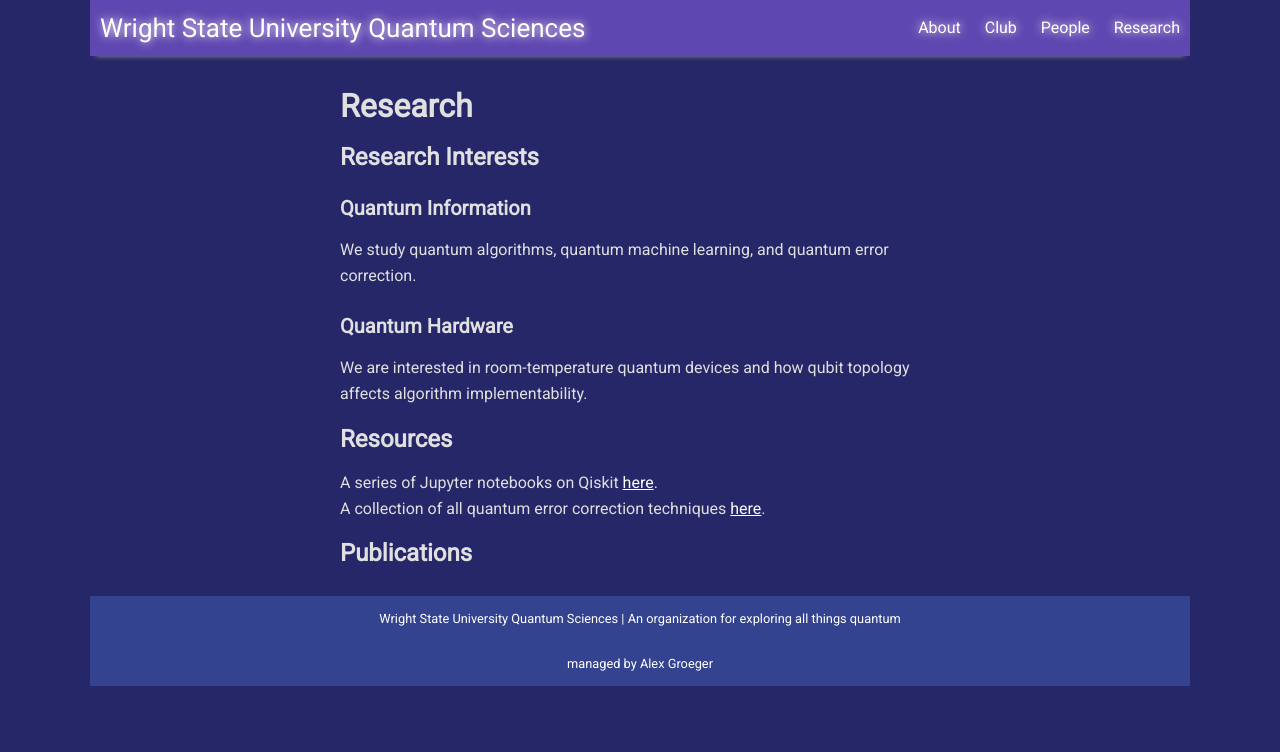
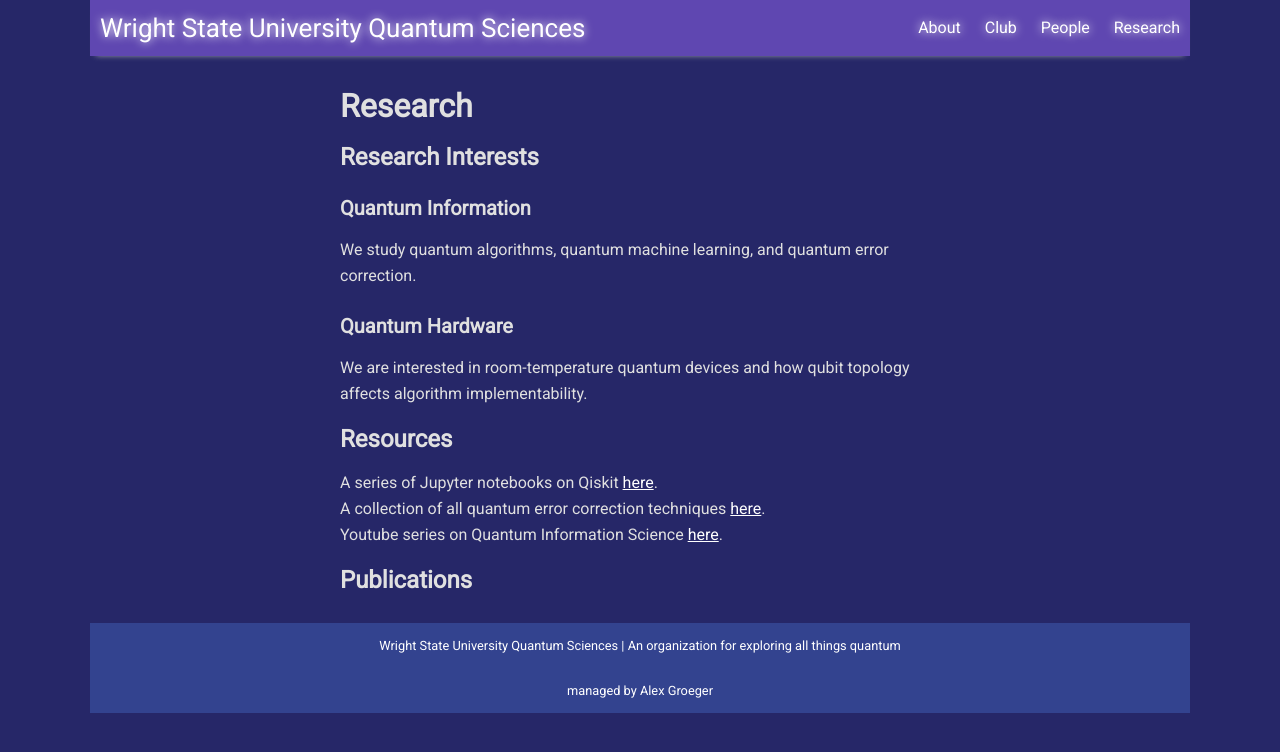
Before and after one commit to WSU-Quantum-Sciences/wsu-quantum-sciences.github.io, a Jekyll site: the page built from pages/research.md, in a window 1280 px wide. Shown: the top 752 px of the page. Built offline with Jekyll 4.4.1, drawn with Linux system fonts in a browser that asks for light colours; nearby versions of some CDN libraries.

Commit message:
added qis yt series

```diff
--- a/pages/research.md
+++ b/pages/research.md
@@ -14,6 +14,7 @@ We are interested in room-temperature quantum devices and how qubit topology aff
 
 ## Resources
 A series of Jupyter notebooks on Qiskit [here](https://github.com/BrianOtieno/quantum-computing).<br>
-A collection of all quantum error correction techniques [here](https://errorcorrectionzoo.org/domain/quantum_domain).
+A collection of all quantum error correction techniques [here](https://errorcorrectionzoo.org/domain/quantum_domain).<br>
+Youtube series on Quantum Information Science [here](https://www.youtube.com/@ArturEkert/videos).
 
 ## Publications
```
